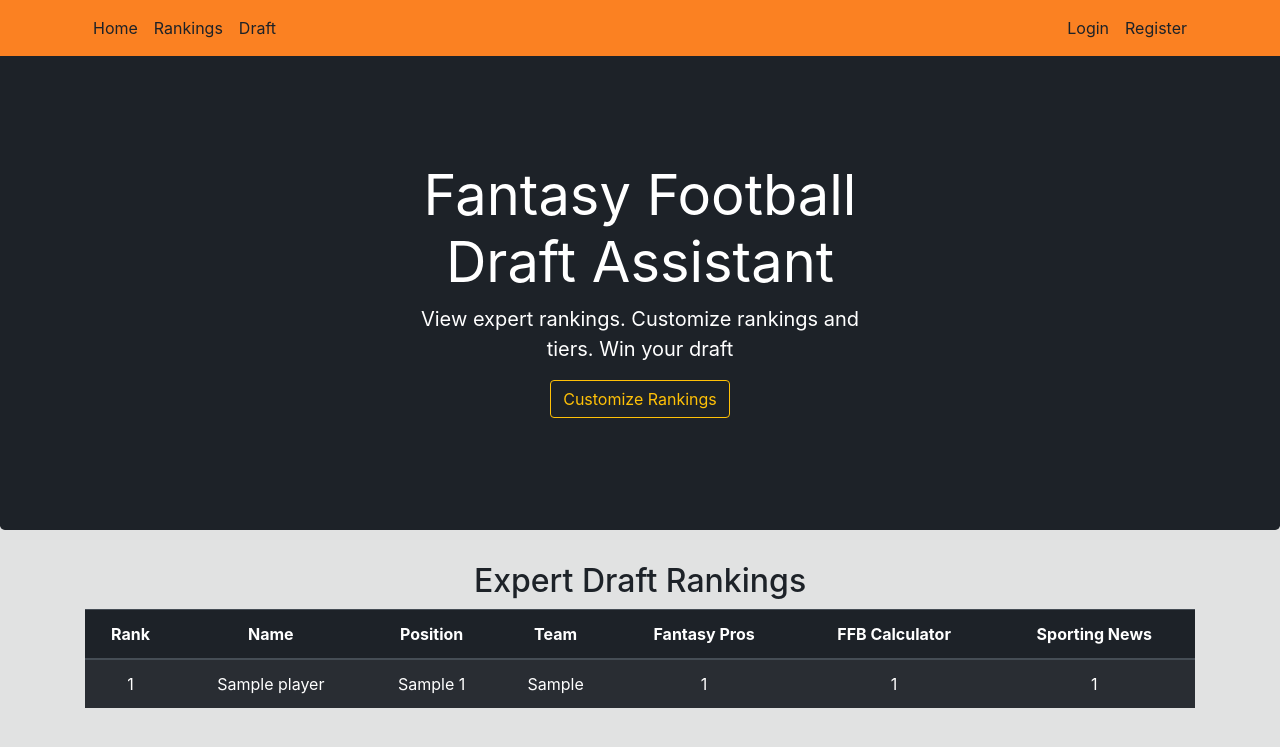
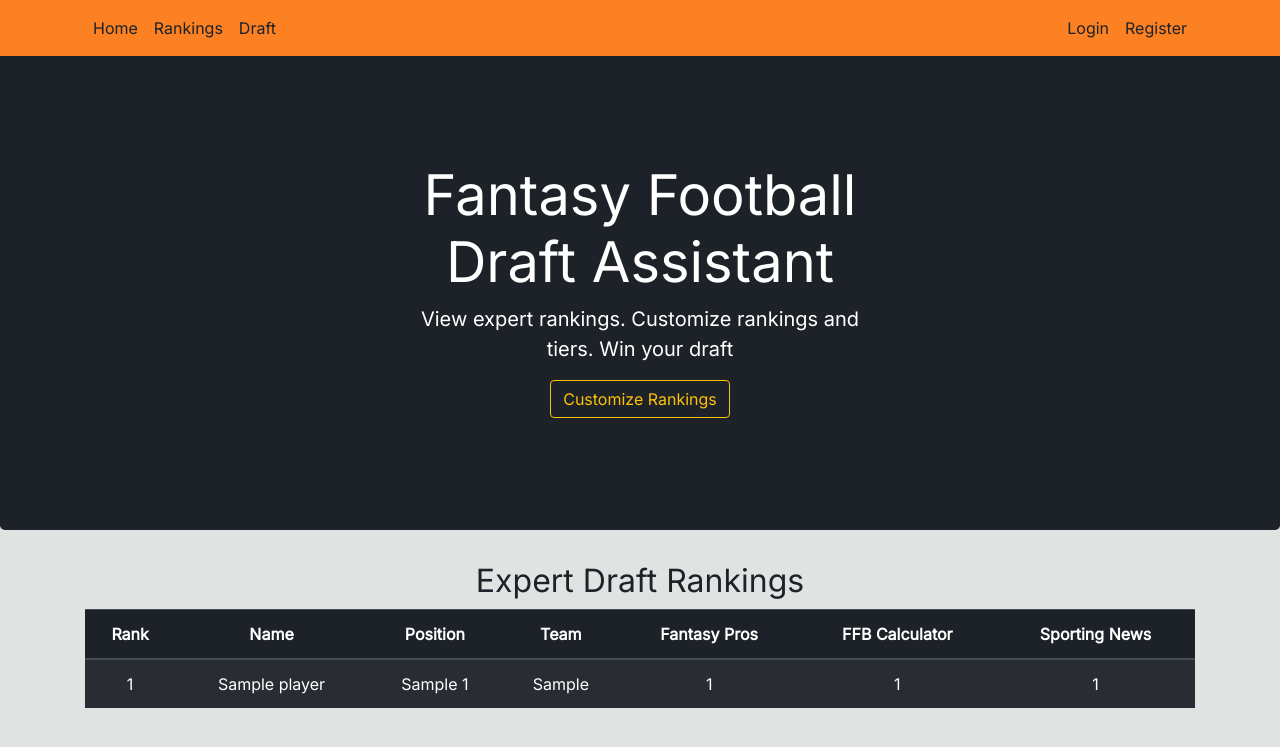
Before and after one commit to n-roth12/FFB-Draft-App, a Flask app: page / in a window 1280 px wide. Shown: the top 747 px of the page. Run offline with Flask 2, Linux system fonts and the light colour scheme; tables that the repository leaves empty hold one stand-in row (values such as "Sample post"); parts of the project's set-up code (start-up, migrations or seed data) failed here and were passed over; some libraries are stand-ins or nearby versions.

Commit message:
Changed font to Inter.

```diff
--- a/website/templates/base.html
+++ b/website/templates/base.html
@@ -81,6 +81,11 @@
 </body>
 
 <style>
+	@import url('https://fonts.googleapis.com/css2?family=Inter&display=swap');
+
+	body {
+		font-family: 'Inter', sans-serif;
+	}
 	label, h1, h6 {
 		color: #1D2228;
 	}
```
